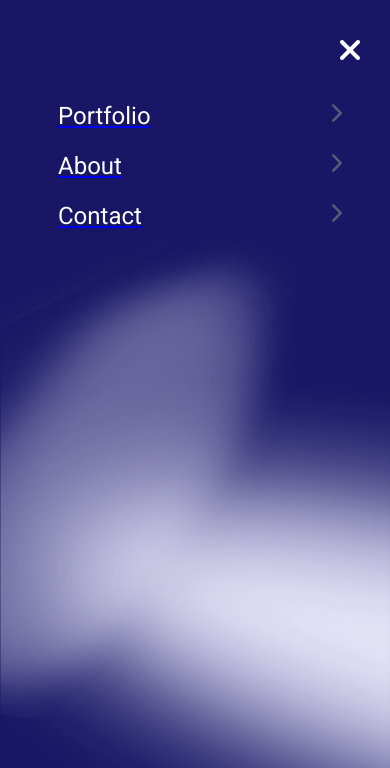
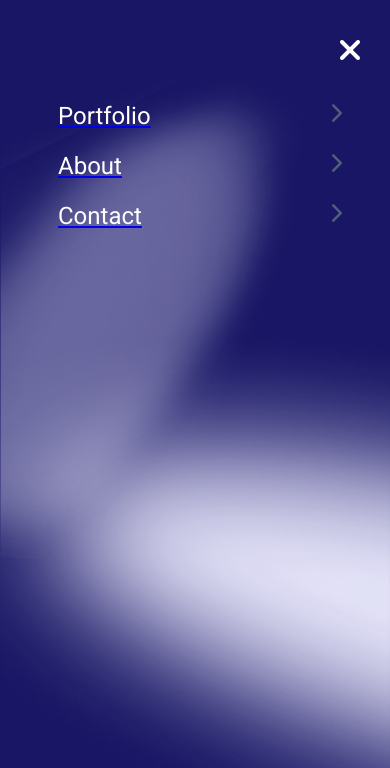
Before and after one commit to MudasirSherwani/Portfolio, a website: page index.html in a window 390 px wide. Both pictures are taken after a click on the icon 350 px from the left and 46 px from the top of the page. Shown: the top 768 px of the page. Drawn offline with Linux system fonts and the light colour scheme.

Commit message:
Update README and remove linter errors

```diff
--- a/index.html
+++ b/index.html
@@ -27,7 +27,7 @@
 
     <div class="overlay-menu">
       <div>
-        <i href="#" onclick="hamburgeOff()" class="fa-solid fa-close fa-2x"></i>
+        <i onclick="hamburgeOff()" class="fa-solid fa-close fa-2x"></i>
       </div>
       <nav class="overlay-menu-list" onclick="hamburgeOff()">
         <a href="#my-recent-work"><p>Portfolio</p></a>
--- a/mobile_menu.js
+++ b/mobile_menu.js
@@ -1,8 +1,12 @@
-let overlay_menu = document.querySelector('.overlay-menu');
+const OverlayMenu = document.querySelector('.overlay-menu');
+function hamburgeOn() {
+  if (OverlayMenu.style.display === 'none') {
+    OverlayMenu.style.display = 'block';
+  }
+  }
+function hamburgeOff() {
+  OverlayMenu.style.display = 'none';
+}
+
 hamburgeOn();
 hamburgeOff();
-function hamburgeOn() {
-  if (overlay_menu.style.display == 'none')
-    overlay_menu.style.display = 'block';}
-function hamburgeOff() {
-  overlay_menu.style.display = 'none';}
--- a/styles.css
+++ b/styles.css
@@ -72,7 +72,7 @@ header a {
 .overlay-menu {
   background-image: url(bg/dehb.png), url(bg/efhb.png), url(bg/next-arrow.svg), url(bg/next-arrow.svg), url(bg/next-arrow.svg);
   background-repeat: no-repeat, no-repeat, no-repeat, no-repeat, no-repeat;
-  background-position: left top 66%, right top 200%, right 48px  top 104px, right 48px  top 154px, right 48px  top 204px;
+  background-position: left top 22%, right top 120%, right 48px  top 104px, right 48px  top 154px, right 48px  top 204px;
   background-size: 600px, 600px, 10px, 10px, 10px;
   display: grid;
   grid-template-rows: auto;
```
Also changed, not shown: .eslintrc.json, README.md.
